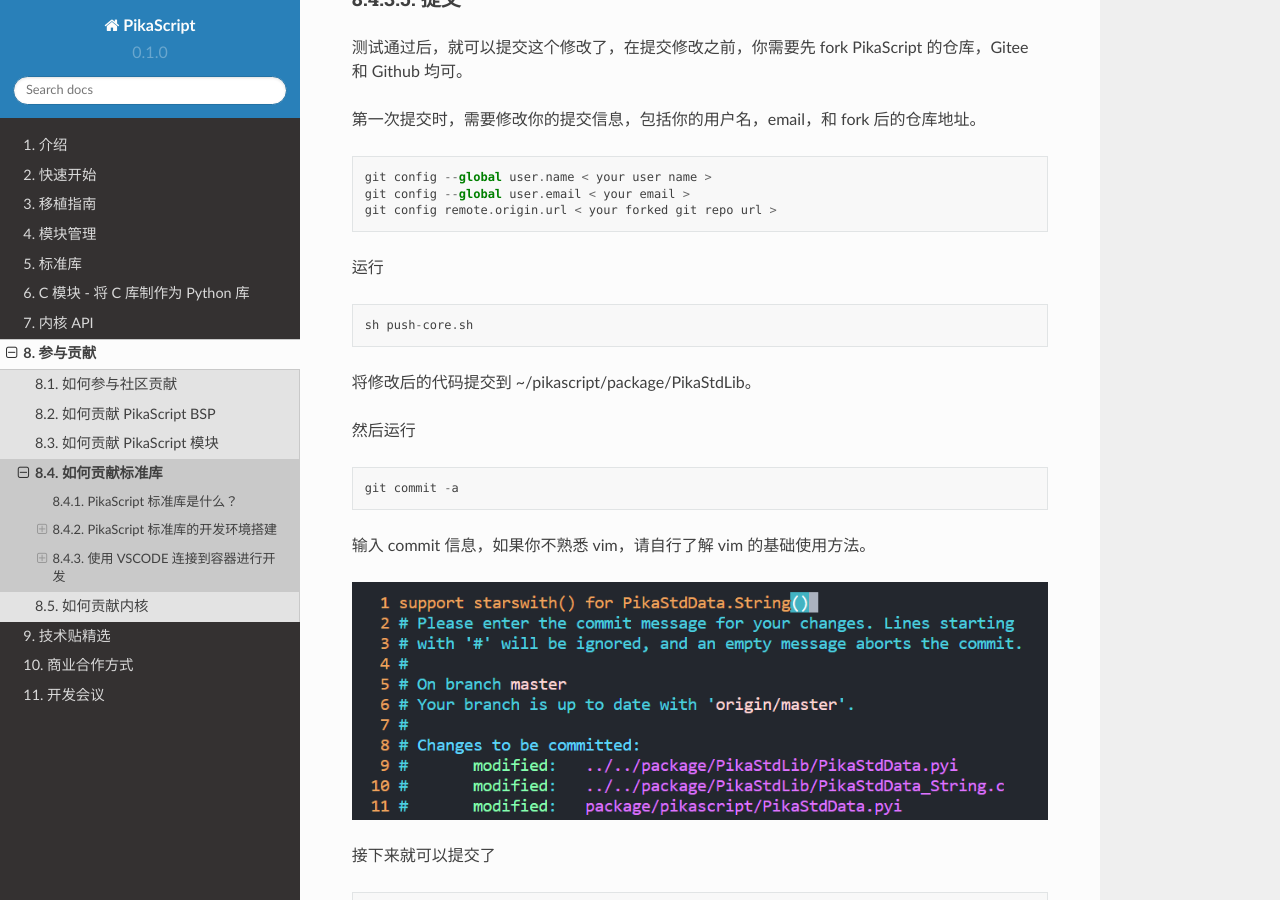
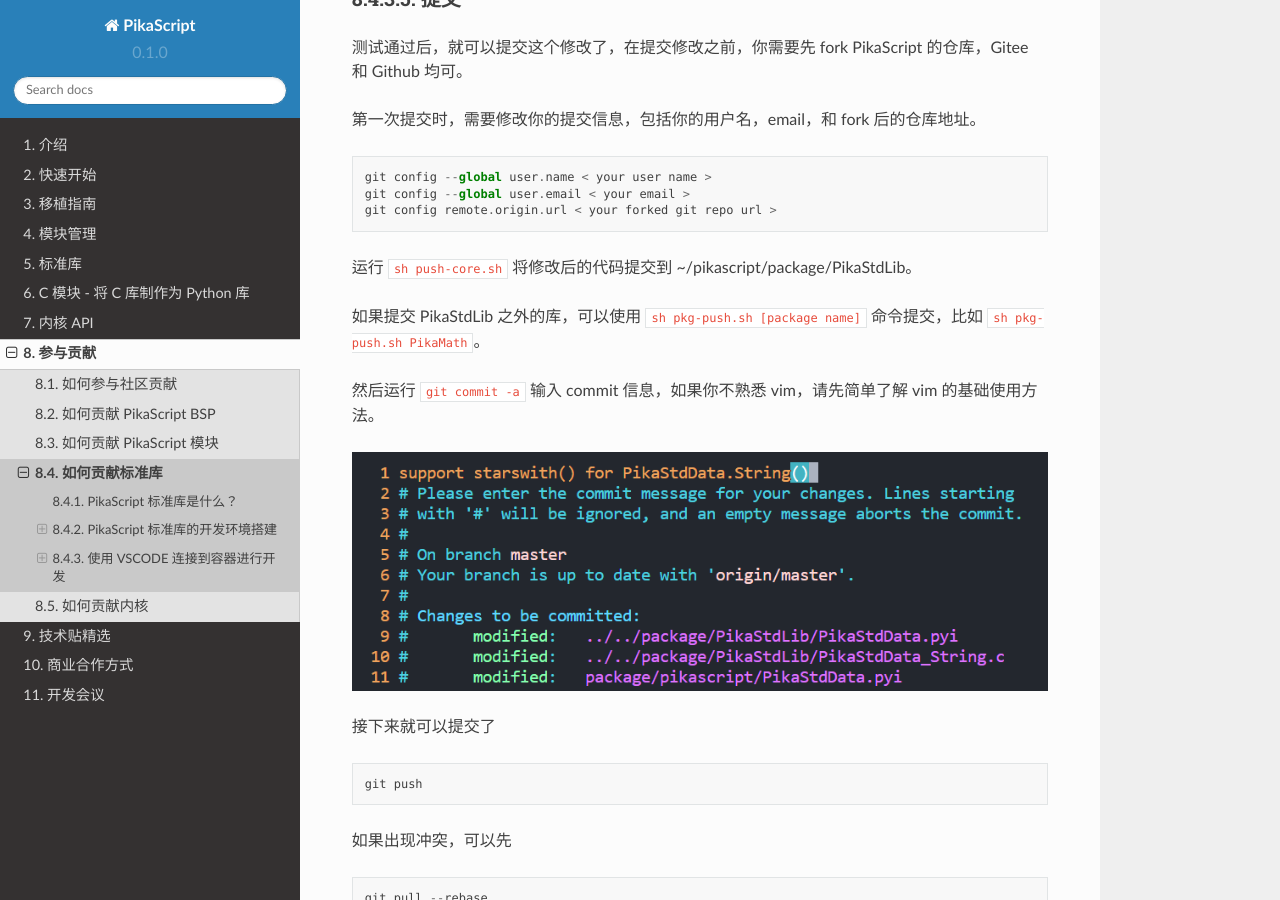
Before and after one commit to pikasTech/pikadoc, a Sphinx documentation site: the page built from docs/source/contribute_to_stdlib.md, in a window 1280 px wide and 900 px high, scrolled down 9414 px. Built offline with Sphinx 7.4.7 and the Read the Docs theme 2.0.0, drawn with Linux system fonts in a browser that asks for light colours.

Commit message:
Update contribute_to_stdlib.md

````diff
--- a/docs/source/contribute_to_stdlib.md
+++ b/docs/source/contribute_to_stdlib.md
@@ -189,21 +189,11 @@
 git config remote.origin.url < your forked git repo url >
 ```
 
-运行
+运行 `sh push-core.sh` 将修改后的代码提交到 ~/pikascript/package/PikaStdLib。
 
-```
-sh push-core.sh
-```
+如果提交 PikaStdLib 之外的库，可以使用 `sh pkg-push.sh [package name]` 命令提交，比如 `sh pkg-push.sh PikaMath`。
 
-将修改后的代码提交到 ~/pikascript/package/PikaStdLib。
-
-然后运行
-
-```
-git commit -a
-```
-
-输入 commit 信息，如果你不熟悉 vim，请自行了解 vim 的基础使用方法。
+然后运行 `git commit -a` 输入 commit 信息，如果你不熟悉 vim，请先简单了解 vim 的基础使用方法。
 
 ![](assets/image-20220601005532339.png)
 
````
